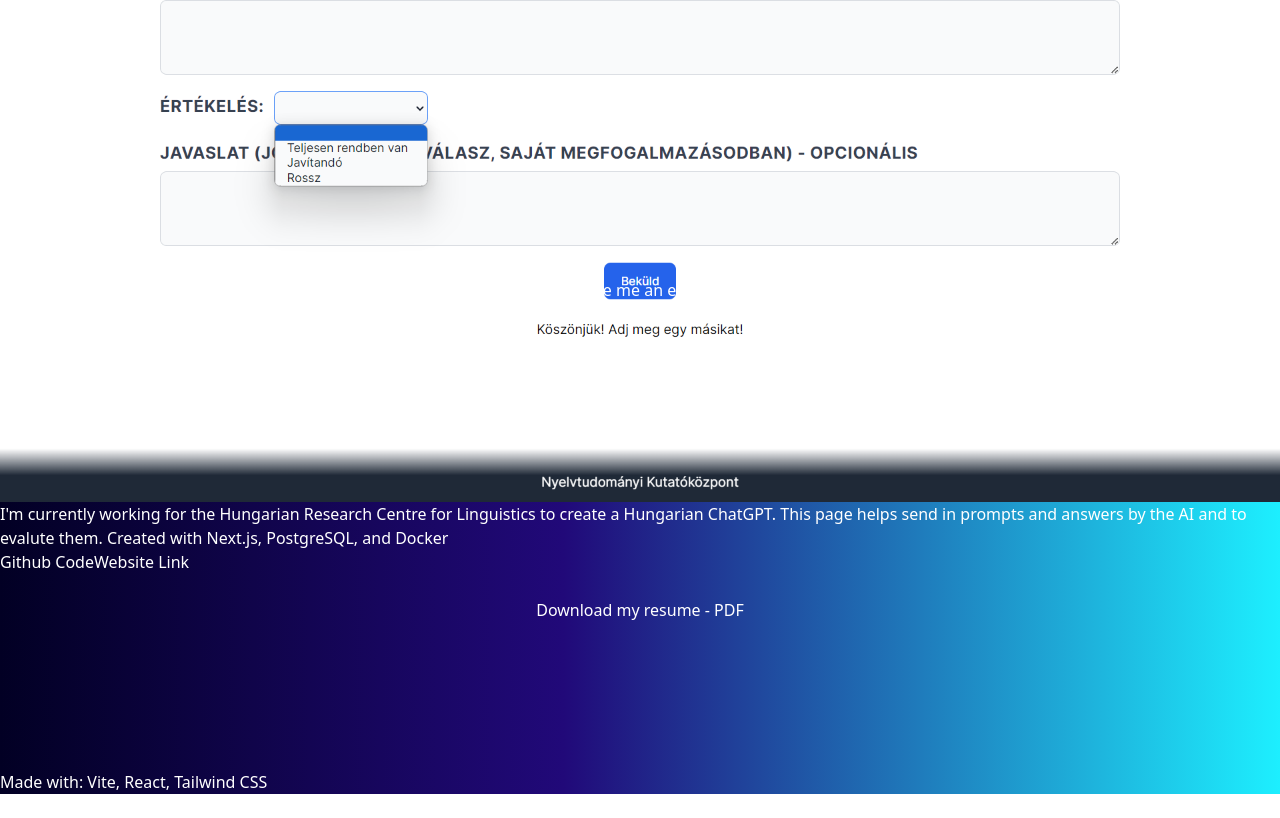
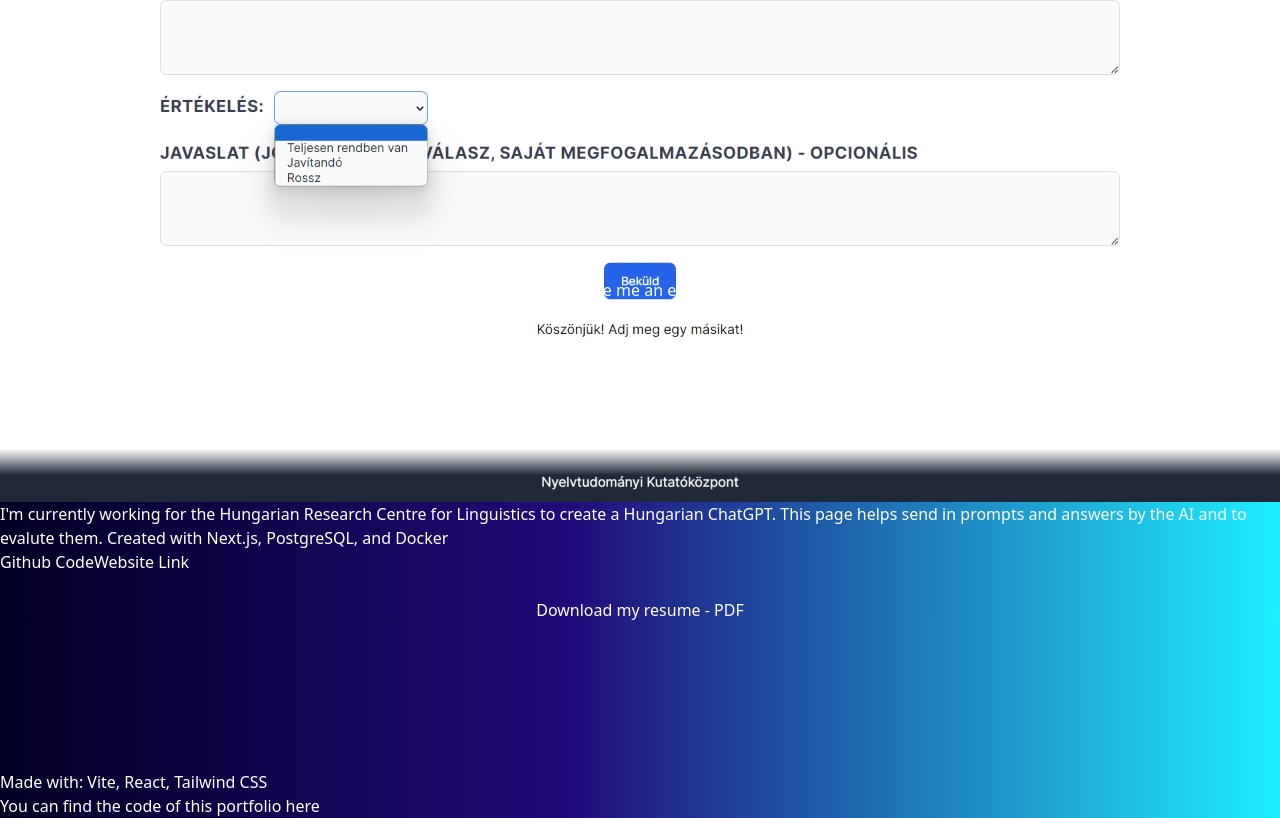
Before and after one commit to SophieH07/portfolio, a React app: page / in a window 1280 px wide. Shown: the part 4462-5280 px from the top of the page. Before the commit the page ends 5256 px from the top, so only its background shows below. Built offline with nearby package versions, Linux system fonts and the light colour scheme; the HTML template or start-up script is replaced by a standard one.

Commit message:
change footer

```diff
--- a/src/Layout/Footer.jsx
+++ b/src/Layout/Footer.jsx
@@ -1,7 +1,17 @@
 const Footer = () => {
   return (
-    <div className="w-full bg-slate-700 bg-opacity-30 uppercase font-medium text-center text-xl py-2">
-      Made with: Vite, React, Tailwind CSS
+    <div className="w-full flex justify-center bg-slate-700 bg-opacity-30 uppercase font-medium text-slate-950 py-2">
+      <div className="text-xl pr-4">Made with: Vite, React, Tailwind CSS</div>{" "}
+      <div className="text-lg">
+        You can find the code of this portfolio{" "}
+        <a
+          href="https://github.com/SophieH07/portfolio"
+          target="_blank"
+          className="hover:text-white"
+        >
+          here
+        </a>{" "}
+      </div>
     </div>
   );
 };
```
